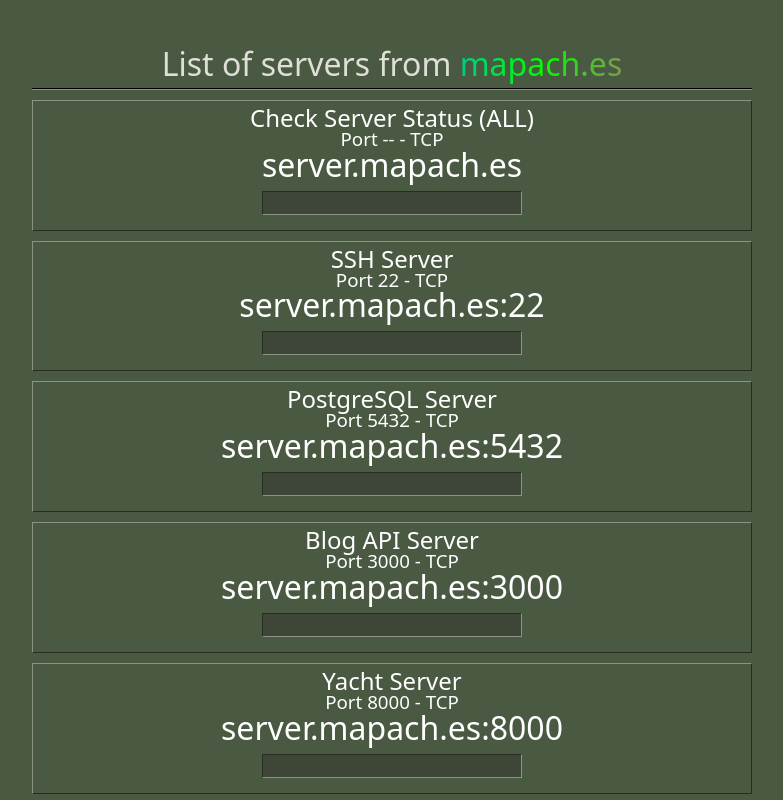
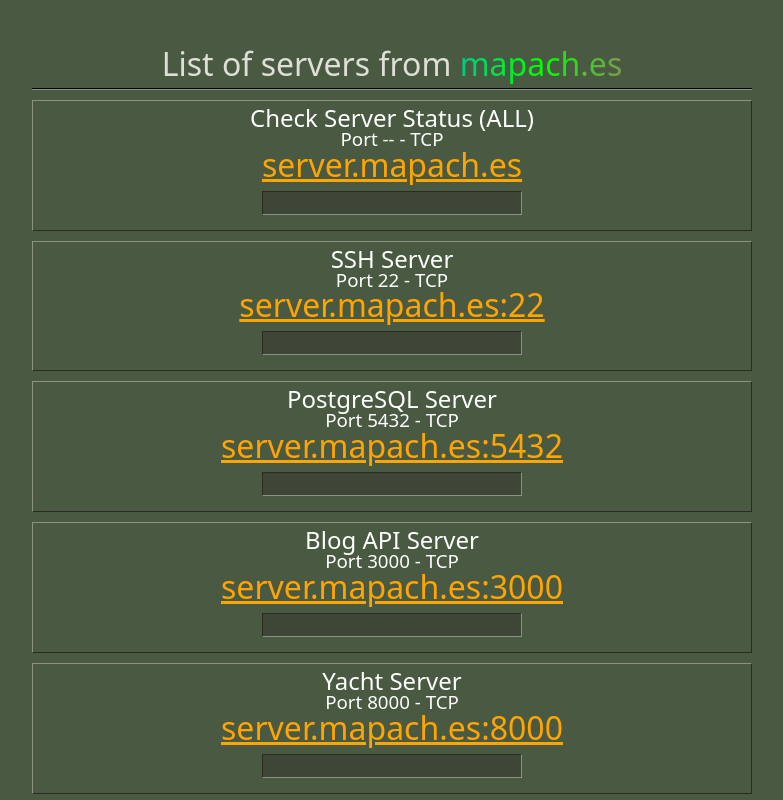
Before and after one commit to lotusotho/index-mapaches, an Angular app: page /home in a window 1280 px wide. Shown: the top 800 px of the page, without its empty margins (248-1031 px from the left). Built offline with nearby package versions, Linux system fonts and the light colour scheme; a web font is replaced by a local one.

Commit message:
Add links

```diff
--- a/public/assets/i18n/en.json
+++ b/public/assets/i18n/en.json
@@ -4,6 +4,7 @@
     "port": "--",
     "protocol": "TCP",
     "address": "server.mapach.es",
+    "url": "#",
     "key": "all"
   },
   {
@@ -11,6 +12,7 @@
     "port": "22",
     "protocol": "TCP",
     "address": "server.mapach.es:22",
+    "url": "#",
     "key": "ssh"
   },
   {
@@ -18,6 +20,7 @@
     "port": "5432",
     "protocol": "TCP",
     "address": "server.mapach.es:5432",
+    "url": "#",
     "key": "postgres"
   },
   {
@@ -25,6 +28,7 @@
     "port": "3000",
     "protocol": "TCP",
     "address": "server.mapach.es:3000",
+    "url": "https://server.mapach.es:3000",
     "key": "blogapi"
   },
   {
@@ -32,6 +36,7 @@
     "port": "8000",
     "protocol": "TCP",
     "address": "server.mapach.es:8000",
+    "url": "http://server.mapach.es:8000",
     "key": "yacht"
   },
   {
@@ -39,6 +44,7 @@
     "port": "51820",
     "protocol": "UDP",
     "address": "server.mapach.es:51820",
+    "url": "http://server.mapach.es:51821",
     "key": "easywg"
   },
   {
@@ -46,6 +52,7 @@
     "port": "10000",
     "protocol": "TCP",
     "address": "server.mapach.es:10000",
+    "url": "https://server.mapach.es:10000",
     "key": "webmin"
   }
 ]
--- a/src/app/button/button.component.css
+++ b/src/app/button/button.component.css
@@ -1,5 +1,6 @@
 a {
   font-size: xx-large;
+  color: orange;
 }
 
 .container {
--- a/src/app/button/button.component.html
+++ b/src/app/button/button.component.html
@@ -5,7 +5,7 @@
 >
   <h2>{{ card.title }}</h2>
   <h3>Port {{ card.port }} - {{ card.protocol }}</h3>
-  <a>{{ card.address }}</a>
+  <a href="{{ card.url }}" target="_blank">{{ card.address }}</a>
   <div class="container cs-progress-bar">
     <div [style.width.%]="serverLoading[card.key]" class="bars"></div>
   </div>
```
